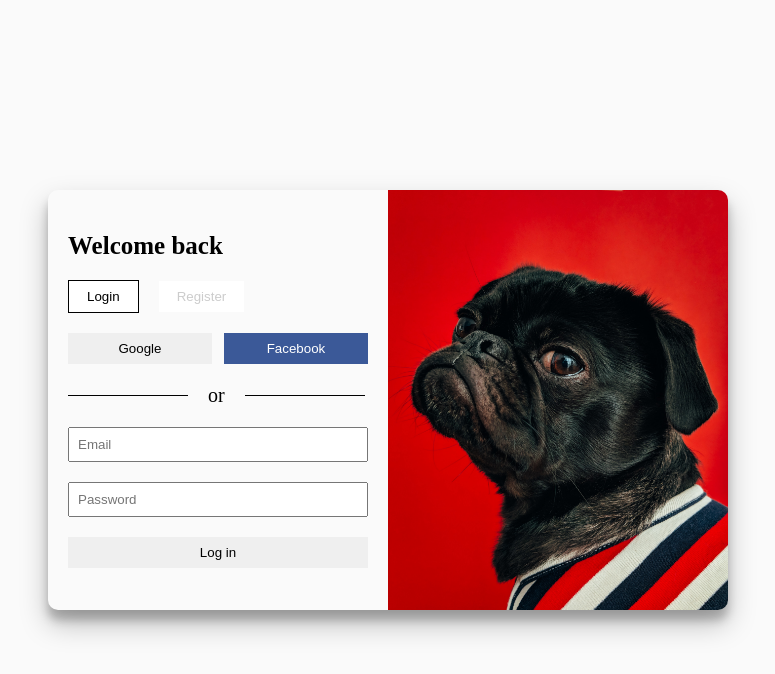
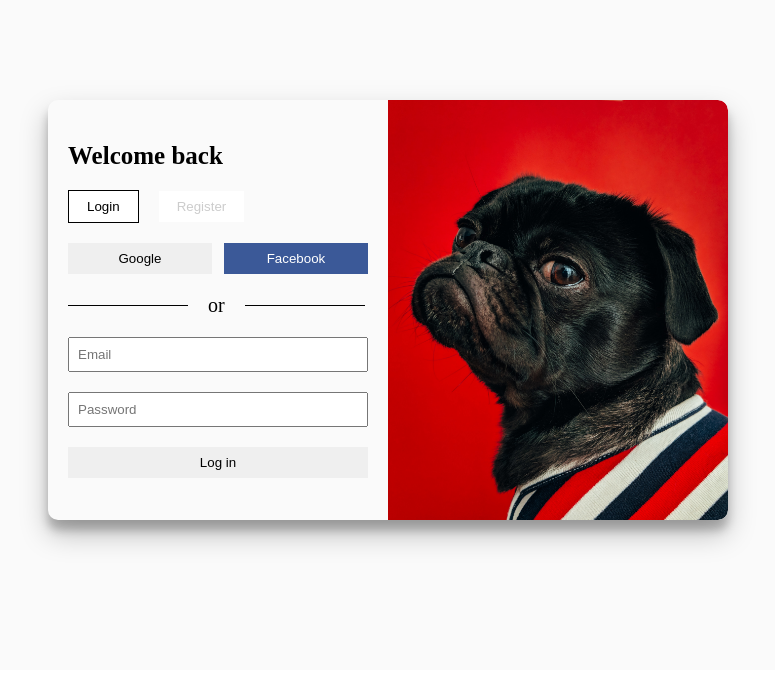
Before and after one commit to olawale-o/react-pet, a React (Create React App) app: page / in a window 1280 px wide. Shown: the top 674 px of the page, without its empty margins (252-1027 px from the left). Built offline with nearby package versions, Linux system fonts and the light colour scheme.

Commit message:
Fix transition

```diff
--- a/src/index.scss
+++ b/src/index.scss
@@ -20,13 +20,13 @@ img {
 }
 
 .auth-container {
-  min-height: 100vh;
+  min-height: 720px;
   display: flex;
   flex-direction: column;
   align-items: center;
   justify-content: center;
   background-color: #fafafa;
-
+  margin-top: -5rem;
   .container {
     width: 100%;
     max-width: 68rem;
@@ -38,22 +38,20 @@ img {
       0 10px 10px rgba(0, 0, 0, 0.22);
     display: flex;
     justify-content: space-between;
+    position: relative;
+    overflow: hidden;
   }
 
   .form-container {
     height: 100%;
     width: 50%;
     position: relative;
-    overflow: hidden;
-
     .signup-container,
     .login-container {
       width: 100%;
       height: 100%;
       position: absolute;
       top: 0;
-      left: 0;
-
       form {
         height: 100%;
         display: flex;
@@ -150,13 +148,16 @@ img {
     }
 
     .login-container {
-      transition: transform 80ms ease-in-out;
+      left: 0;
+      transition: transform 0.3s ease-in-out;
     }
 
     .signup-container {
-      transform: translateX(-100%);
+      right: 0;
+      transform: translateX(100%);
       opacity: 0;
-      transition: transform 80ms ease-in-out;
+      transition: transform 0.3s ease-in-out;
+      z-index: 5;
     }
 
     &.slide {
@@ -180,5 +181,6 @@ img {
     background-size: cover;
     border-top-right-radius: 10px;
     border-bottom-right-radius: 10px;
+    z-index: 100;
   }
 }
```
